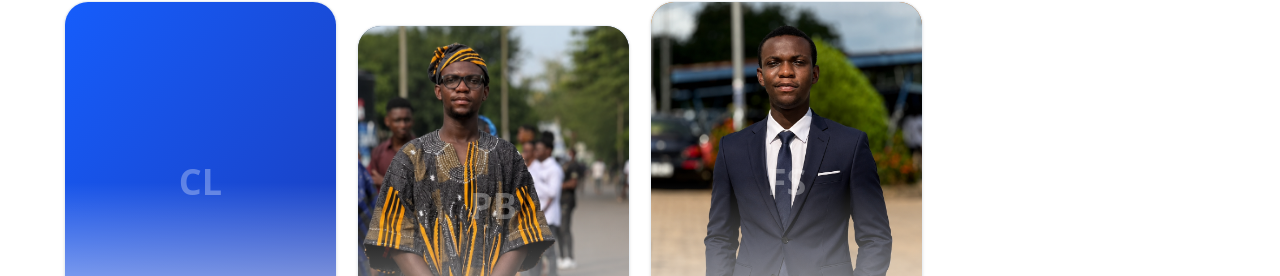
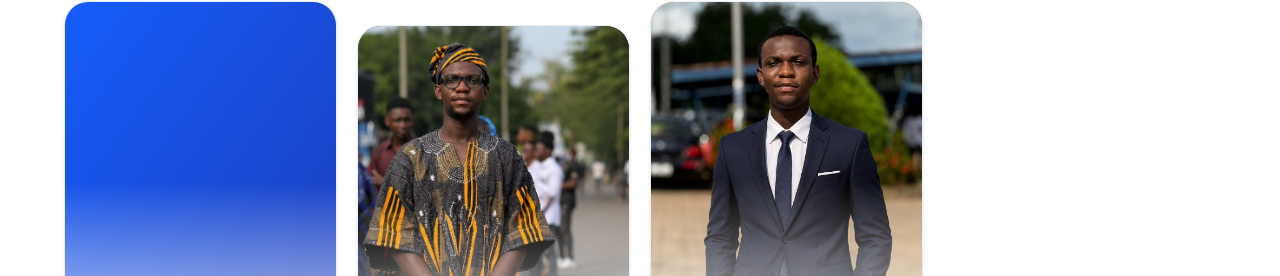
Before and after one commit to animandy92-svg/My-website, a React (Vite) app: page / in a window 1280 px wide. Shown: the part 1382-1658 px from the top of the page. Built offline with nearby package versions, Linux system fonts and the light colour scheme.

Commit message:
Remove ghost initials overlay and unused Download import

```diff
--- a/src/components/sections/EditorialGallery.tsx
+++ b/src/components/sections/EditorialGallery.tsx
@@ -61,9 +61,6 @@ export default function EditorialGallery() {
                   }}
                 />
                 <div className="absolute inset-0 bg-gradient-to-t from-background/80 via-transparent to-transparent" />
-                <span className="relative text-4xl font-bold text-white/30 select-none">
-                  {item.initials}
-                </span>
               </div>
               <div className="absolute inset-x-0 bottom-0 px-4 py-4 backdrop-blur-sm">
                 <p className="text-sm font-semibold text-foreground">{item.title}</p>
--- a/src/components/sections/Hero.tsx
+++ b/src/components/sections/Hero.tsx
@@ -1,4 +1,4 @@
-import { ArrowRight, Download } from "lucide-react";
+import { ArrowRight } from "lucide-react";
 import Button from "@/components/ui/Button";
 import { useInView } from "@/hooks/useInView";
 
```
Also changed, not shown: 3 other files (tests, documents, lock files or other folders).
